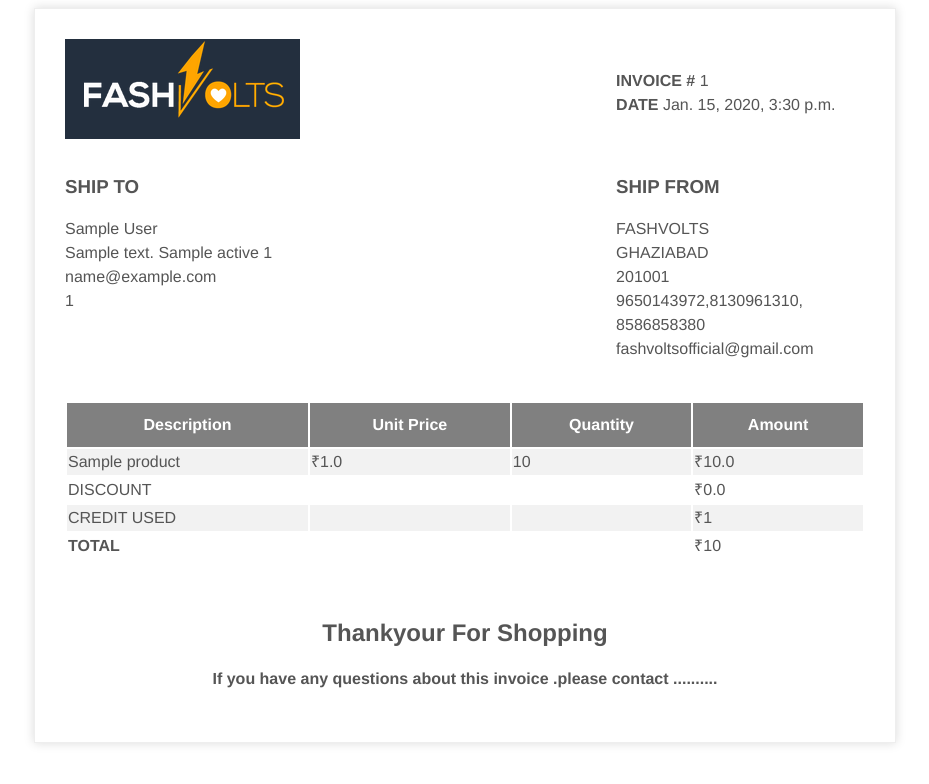
After one commit to nishutosh/e-commerce-site, a Django app: page /order/invoice/1/ in a window 1280 px wide. The commit adds this page. Shown: the top 784 px of the page, without its empty margins (175-1104 px from the left). Run offline with Django 3.2, Linux system fonts and the light colour scheme; a user stored in the database is signed in; tables that the repository leaves empty hold one stand-in row (values such as "Sample post").

Commit message:
invoice done

```diff
--- a/ecommapp/models.py
+++ b/ecommapp/models.py
@@ -325,12 +325,13 @@ class Order(models.Model):
    Order_Customer=models.ForeignKey(Customer)
    Order_Delivery_Type=models.ForeignKey(Delivery_Type)
    Order_Date_Time=models.DateTimeField(auto_now_add=True)
+   Order_Payment_Date=models.DateTimeField(null=True,blank=True)
    Order_Address_Line1=models.CharField(max_length=200)
    Order_Address_Line2=models.CharField(max_length=200)
    Order_City=models.CharField(max_length=200)
    Order_State=models.CharField(max_length=200)
    Order_ZIP=models.IntegerField()
-   Invoice=models.FileField(upload_to="Invoices/",null=True)
+   Invoice_visible=models.BooleanField(default=False)
    Order_Payment_Type=models.ForeignKey(Payment_Method)
    Order_Payment_status=models.ForeignKey(Payment_Status)
    Transaction_Id=models.CharField(max_length=100,blank=True)
--- a/ecommapp/templates/checkout.html
+++ b/ecommapp/templates/checkout.html
@@ -71,7 +71,7 @@
               <div class="col-lg-3">
                       <div class="bill-details">
                      {% if  credit %}
-                          <input type="checkbox" class="credit"  name="credit" />Use your<b> ₹ {{credit}} </b> credit balance
+                          <input type="checkbox"  name="credit" />Use your<b> ₹ {{credit}} </b> credit balance
                      {%endif%}
                           <h3>Bill Details</h3>
                           <table class="table table-responsive">
--- /dev/null
+++ b/ecommapp/templates/invoice.html
@@ -0,0 +1,193 @@
+{%load static%} {%load product_price_filter %}
+<!doctype html>
+<html>
+
+<head>
+    <meta charset="utf-8">
+    <title>A simple, clean, and responsive HTML invoice template</title>
+    <style>
+    .invoice-box {
+        max-width: 800px;
+        margin: auto;
+        padding: 30px;
+        border: 1px solid #eee;
+        box-shadow: 0 0 10px rgba(0, 0, 0, .15);
+        font-size: 16px;
+        line-height: 24px;
+        font-family: 'Helvetica Neue', 'Helvetica', Helvetica, Arial, sans-serif;
+        color: #555;
+    }
+
+    .grid-box {
+        display: grid;
+        grid-gap: 10px;
+    }
+
+    .item1 {
+
+        grid-column: 1;
+        grid-row: 1;
+    }
+
+    .item2 {
+        margin-top: 30px;
+        grid-column: 9;
+        grid-row: 1;
+    }
+
+    .item3 {
+        grid-column: 1;
+        grid-row: 2;
+    }
+
+    .item4 {
+        grid-column: 9;
+        grid-row: 2;
+    }
+
+    .item5 {
+        margin-top: 30px;
+        grid-column: 1/10;
+        grid-row: 3;
+    }
+    .item6{
+      margin-top: 30px;
+      grid-column: 1/10;
+
+      grid-row: 4;
+    }
+    h2,h4{
+
+text-align:center;
+    }
+
+    table {
+        width: 100%;
+    }
+
+    th {
+        background-color: grey;
+        padding: 10px;
+        color: white;
+    }
+
+    tr:nth-child(even) {
+        background-color: #f2f2f2;
+    }
+    </style>
+</head>
+
+<body>
+    <div class="invoice-box">
+        <div class="grid-box">
+            <div class="item1">
+                <img src={%static "main/images/invoice-logo.png" %}>
+            </div>
+            <div class="item2">
+                <b>INVOICE # </b>{{order.id}}
+                <br>
+                <b>DATE </b> {{order.Order_Payment_Date}}
+            </div>
+            <div class="item3">
+                <h3>SHIP TO</h3> {{order.Order_Customer.Customer_First_Name}} {{order.Order_Customer.Customer_Last_Name}}
+                <br> {{order.Order_Customer.Order_Address_Line1}} {{order.Order_Address_Line2}} {{order.Order_City}} {{order.Order_State}} {{order.Order_ZIP}}
+                <br> {{order.Order_Customer.Customer_Email}}
+                <br> {{order.Order_Customer.Customer_Contact_Number}}
+                <br>
+            </div>
+            <div class="item4">
+                <h3>SHIP FROM</h3> FASHVOLTS
+                <br> GHAZIABAD
+                <br> 201001
+                <br> 9650143972,8130961310,
+                <br>8586858380
+                <br> fashvoltsofficial@gmail.com
+                <br>
+            </div>
+            <div class="item5">
+                <table>
+                    <tr class="heading">
+                        <th>
+                            Description
+                        </th>
+                        <th>
+                            Unit Price
+                        </th>
+                        <th>
+                            Quantity
+                        </th>
+                        <th>
+                            Amount
+                        </th>
+                    </tr>
+                    </tr>
+                    {%for product in order.order_product_specs_set.all %}
+                    <tr class="item">
+                        <td>
+                            {{product.Ordered_Product.Product_Name}}
+                        </td>
+                        <td>
+                            ₹{{product.Final_Ordered_Product_price|product_price_filter:product.Quantity}}
+                        </td>
+                        <td>
+                            {{product.Quantity}}
+                        </td>
+                        <td>
+                            ₹{{product.Final_Ordered_Product_price}}
+                        </td>
+                    </tr>{%endfor%}
+
+                    {% if order.coupon_code_used_in_order%}
+                    <tr>
+                        <td>
+                            DISCOUNT
+                        </td>
+                        <td>
+                        </td>
+                        <td>
+                        </td>
+                        <td>
+                           ₹{{order.coupon_code_used_in_order.Discount}}
+                        </td>
+                    </tr>
+                    {%endif%}
+                       {% if order.credits_used_in_order%}
+                    <tr>
+                        <td>
+                            CREDIT USED
+                        </td>
+                        <td>
+                        </td>
+                        <td>
+                        </td>
+                        <td>
+                           ₹{{order.credits_used_in_order}}
+                        </td>
+                    </tr>
+
+
+                    {%endif%}
+                    <tr>
+                        <td>
+                           <b>TOTAL</b>
+                        </td>
+                        <td>
+                        </td>
+                        <td>
+                        </td>
+                        <td>
+                           ₹{{order.Order_Total_Price}}
+                        </td>
+                    </tr>
+                </table>
+            </div>
+            <div class="item6">
+              <h2>Thankyour For Shopping</h2>
+              <h4>If you have any questions about this invoice .please contact ..........</h4>
+
+            </div>
+        </div>
+    </div>
+</body>
+
+</html>
--- /dev/null
+++ b/ecommapp/templatetags/product_price_filter.py
@@ -0,0 +1,8 @@
+from django import template
+
+register = template.Library()
+
+@register.filter
+def product_price_filter(value,args):
+  unit_product_price=value/args
+  return unit_product_price
--- a/ecommapp/urls.py
+++ b/ecommapp/urls.py
@@ -45,6 +45,7 @@ orderurls=[
 url(r'place-order/$',PlaceOrder.as_view(),name="place-order"),
 url(r'cancel-order/$',CancelOrder.as_view(),name="cancel-order"),
 url(r'order-payment/(?P<order_id>\d+)/$',OrderPayment.as_view(),name="order-payment"),
+url(r'invoice/(?P<order_id>\d+)/$',Invoice_View,name="invoice")
 ]
 
 adminurls=[
--- a/ecommapp/views.py
+++ b/ecommapp/views.py
@@ -19,14 +19,10 @@ from django.core.paginator import Paginator, EmptyPage, PageNotAnInteger
 from django.views.generic.edit import CreateView, UpdateView, DeleteView
 from .search import search
 from .orderfilters import OrderFilter
-from fpdf import FPDF
 from django.core.files.base import ContentFile
 import base64
 import re
-import os
-from InvoiceGenerator.api import Invoice, Item, Client, Provider, Creator
-from InvoiceGenerator.pdf import SimpleInvoice
-os.environ["INVOICE_LANG"] = "en"
+
 
 menu_product_view_context={
 "base_category_list":BaseCategory.objects.all()
@@ -633,9 +629,7 @@ class OrderPayment(LoginRequiredMixin,View):
 
 
 
-class OrderProcessCompleted(LoginRequiredMixin,View):
-     pass
-     #delete cart id and revive paytm crdentials and dadd coupon to used
+
 
 
 
@@ -1073,21 +1067,11 @@ class WholeOrderPaymentConfirm(LoginRequiredMixin,UserPassesTestMixin,View):
           if order.Order_Payment_status.payment_status=="PENDING":
             order.Order_Payment_status=Payment_Status.objects.get(payment_status="COMPLETED")
             order.Transaction_Id=request.POST.get("transactionID")
-            #order reference
-            client = Client(request.user.customer.Customer_First_Name)
-            provider = Provider('Fashvolts')
-            creator = Creator('Vaibhav')
-            invoice = Invoice(client, provider, creator)
-            invoice.currency=u'Rs.'
-
+            order.Order_Payment_Date=timezone.now()
+            order.Invoice_visible=True
+            order.save()
             for product in order.order_product_specs_set.all():
               product.Order_Status=Order_Status_Model.objects.get(status_for_order="PLACED")
-              #shipment id enter
-              invoice.add_item(Item(product.Quantity, product.Final_Ordered_Product_price, description=product.Ordered_Product.Product_Name))
-            pdf = SimpleInvoice(invoice)
-            name="invoice"+str(order.pk)
-            order.Invoice=pdf.gen(name, generate_qr_code=False)
-            order.save()
             return JsonResponse({"status":"order made"})
 
         else:
@@ -1097,6 +1081,14 @@ class WholeOrderPaymentConfirm(LoginRequiredMixin,UserPassesTestMixin,View):
               product.Order_Status=Order_Status_Model.objects.get(status_for_order="CANCELLED")
             return JsonResponse({"status":"order cancelled"})
 
+@login_required
+def Invoice_View(request,order_id):
+   order=Order.objects.get(pk=order_id)
+   if order.Invoice_visible:
+       return render(request,"invoice.html",{"order":order})
+   else:
+       messages.error(request, 'Please Wait for payment confirmation')
+       return redirect(reverse("user-orders"))
 
 
 
```
Also changed, not shown: ecommapp/templates/user-orders.html (+12 -0 lines), ecommapp/templates/wishlist.html (+6 -1 lines), ecommapp/migrations/0004_order_order_payment_date.py (added), ecommapp/migrations/0005_auto_20171226_2122.py (added), ecommapp/static/main/images/invoice-logo.png (added), ecommapp/templatetags/__init__.py (added), 3 other files.
